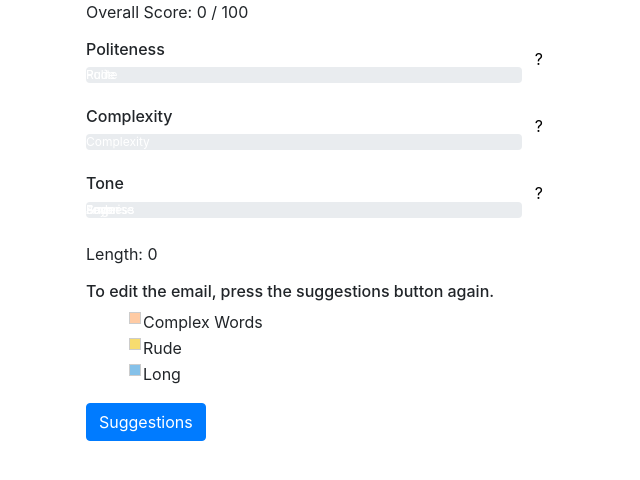
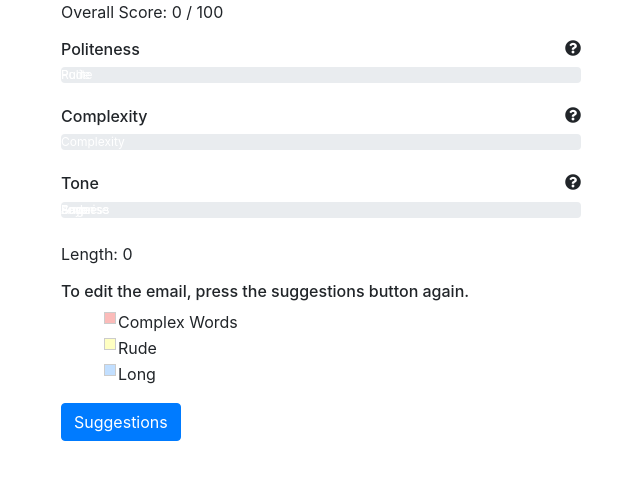
Before and after one commit to cirbuk/smartmails, a Flask app: template myproject/templates/popup.html in a window 1280 px wide. Shown: the top 480 px of the page, without its empty margins (319-959 px from the left). Run offline with Flask 2, Linux system fonts and the light colour scheme; the template is opened without the code that fills it, so the values that code supplies are empty; parts of the project's set-up code (start-up, migrations or seed data) failed here and were passed over; some libraries are stand-ins or nearby versions.

Commit message:
latest version

```diff
--- a/myproject/templates/popup.html
+++ b/myproject/templates/popup.html
@@ -3,6 +3,7 @@
 <html>
 <head>
 <link rel="stylesheet" href="https://maxcdn.bootstrapcdn.com/bootstrap/4.1.0/css/bootstrap.min.css">
+<link rel="stylesheet" href="https://use.fontawesome.com/releases/v5.1.0/css/all.css" integrity="sha384-lKuwvrZot6UHsBSfcMvOkWwlCMgc0TaWr+30HWe3a4ltaBwTZhyTEggF5tJv8tbt" crossorigin="anonymous">
 <!--<link href="https://maxcdn.bootstrapcdn.com/bootstrap/3.3.0/css/bootstrap.min.css" rel="stylesheet" id="bootstrap-css"/>-->
 <!--<script src='./extension.js'></script>  -->
 <!-- ---- Include the above in your HEAD tag -------- -->
@@ -11,9 +12,9 @@
 .legend li { float: left; margin-right: 10px; }
 .legend span { border: 1px solid #ccc; float: left; width: 12px; height: 12px; margin: 2px; }
 /* your colors */
-.legend .complex_words { background-color: #FFCBA4; }
-.legend .rude { background-color: #F7DC6F; }
-.legend .long { background-color: #85C1E9; }
+.legend .complex_words { background-color: #FBBBB9; }
+.legend .rude { background-color: #FFFFC2; }
+.legend .long { background-color: #C2DFFF; }
 
 
 .btn-custom {
@@ -41,6 +42,10 @@
   outline: none;
   box-shadow: none;
 }
+
+.fa-question-circle:hover {
+  cursor: pointer;
+}
 </style>
 
 </head>
@@ -48,7 +53,7 @@
 <div class="container" id='template'>
 <div class="container" id="review">
 
-<div class="container" style="width: 500px">
+<div class="container" style="width: 550px">
     <p id='overall_score'> Overall Score: 0 / 100</p>
 
 </div>
@@ -75,8 +80,8 @@
 </div>
 --->
 
-<div class="container" style="width: 500px" id = "politeness">
-<h6> Politeness <button type="button" class="btn btn-custom btn-xs float-right" id="pol_review" >?</button></h6>
+<div class="container" style="width: 550px" id = "politeness">
+<h6> Politeness <i class="fas fa-question-circle" id = "pol_info" style = "float: right;"></i></h6>
 <div class="alert alert-error collapse" role="alert" id="polalert">
   <span>
     <p id="polreview"></p>
@@ -93,8 +98,8 @@
 </div>
 <br>
 
-<div class="container" style="width: 500px" id = "complexity">
-<h6> Complexity <button type="button" class="btn btn-custom btn-xs float-right" id="complex_review" >?</button></h6>
+<div class="container" style="width: 550px" id = "complexity">
+<h6> Complexity <i class="fas fa-question-circle" id = "comp_info" style = "float: right;"></i></h6>
 <div class="alert alert-error collapse" role="alert" id="complexalert">
   <span>
     <p id="complexreview"></p>
@@ -128,8 +133,8 @@
 --->
 <br>
 
-<div class="container" style="width: 500px" id="tones">
-<h6> Tone <button type="button" class="btn btn-custom btn-xs float-right" id="tone_review" >?</button></h6>
+<div class="container" style="width: 550px" id="tones">
+<h6> Tone <i class="fas fa-question-circle" id = "tone_info" style = "float: right;"></i></h6>
 <div class="alert alert-error collapse" role="alert" id="tonealert">
   <span>
     <p id="tonereview"></p>
@@ -158,15 +163,16 @@
 
 
 </div>
+<br>
+
 </div>
-<br>
-<div class="container" style="width: 500px">
+<div class="container" style="width: 550px">
     <p id='word_count'> Length: 0</p>
 
 </div>
 
 </div>
-<div class="container" style="width: 500px" id = "improvements_legend">
+<div class="container" style="width: 550px" id = "improvements_legend">
    <h6>To edit the email, press the suggestions button again.</h6>
 
    <ul class="legend" id = "legend_list">
@@ -195,7 +201,7 @@
 </ul>
 </div>
 
-<div class="container" style="width: 500px" id="improve_button">
+<div class="container" style="width: 550px" id="improve_button">
    <button type="button" class="btn btn-primary btn-xs float-left" id="corrections">Suggestions</button>
 </div>
 </div>
```
Also changed, not shown: myproject/smartmails.py (+34 -32 lines), 2 other files.
